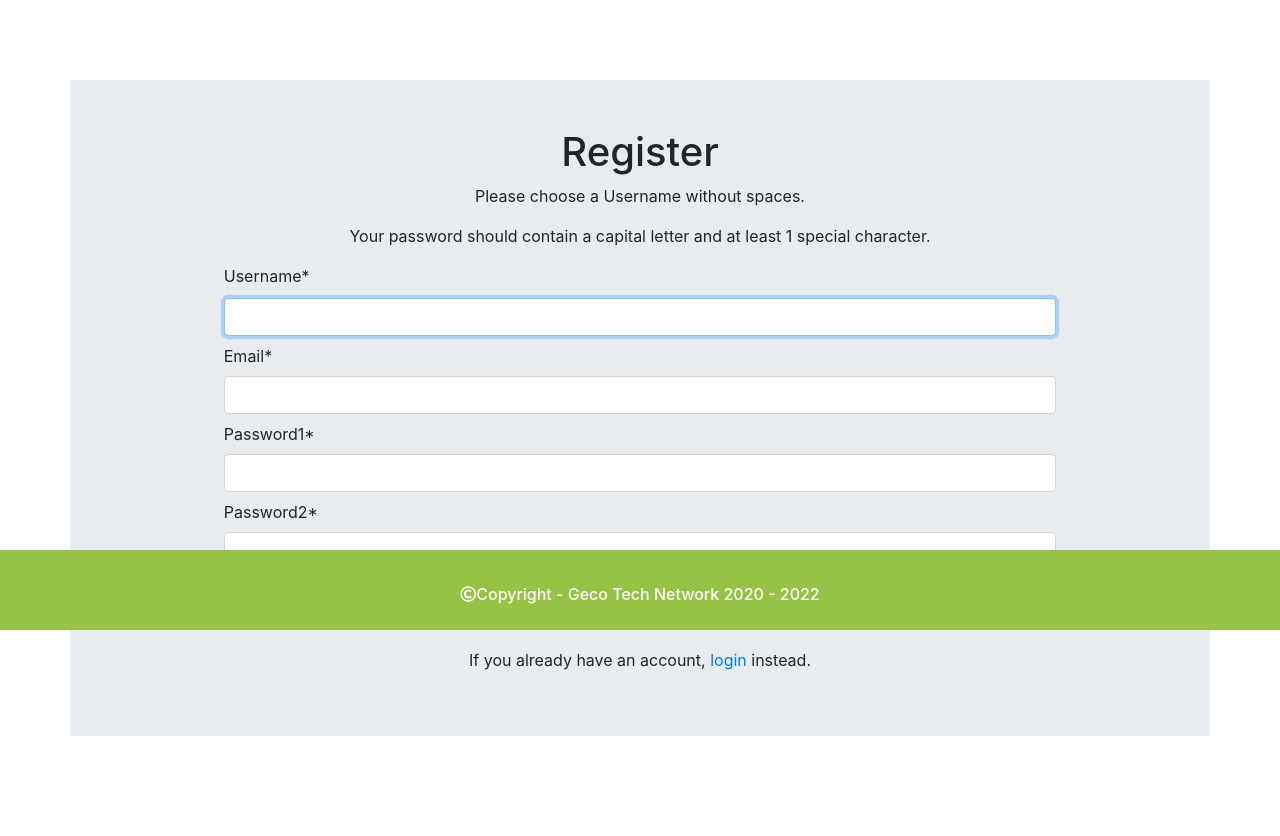
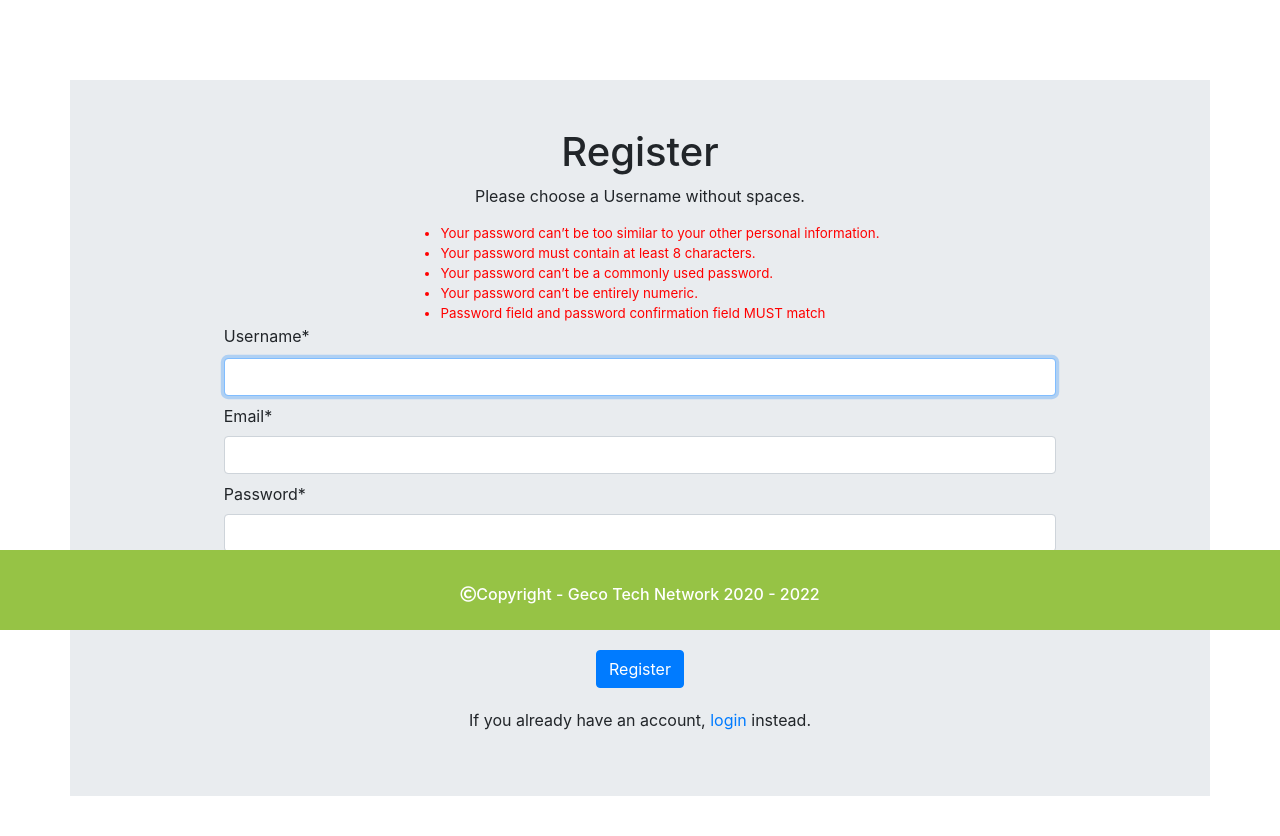
Before and after one commit to Code-Institute-Submissions/Booking-System-1, a Django app: page /register/ in a window 1280 px wide. Shown: the part 170-1006 px from the top of the page. Before the commit the page ends 906 px from the top, so only its background shows below. Run offline with Django 3.2, Linux system fonts and the light colour scheme; some libraries are stand-ins or nearby versions.

Commit message:
Add More  Registration Form Styling

```diff
--- a/booking_app/forms.py
+++ b/booking_app/forms.py
@@ -53,3 +53,8 @@
         if commit:
             user.save()
         return user
+
+    def __init__(self, *args, **kwargs):
+        super(NewUserForm, self).__init__(*args, **kwargs)
+        self.fields['password1'].label = "Password"
+        self.fields['password2'].label = "Password Confirmation"
--- a/booking_app/static/css/styles.css
+++ b/booking_app/static/css/styles.css
@@ -191,3 +191,14 @@
 #register-button {
     margin: 20px auto;
 }
+.requiredField {
+    width: 100%;
+    text-align: left;
+}
+.py-5 ul{
+    color: red;
+    text-align: left;
+    width: fit-content;
+    margin: auto;
+    font-size: smaller;
+}
--- a/booking_app/templates/booking_app/register.html
+++ b/booking_app/templates/booking_app/register.html
@@ -6,7 +6,23 @@
 <div class="container py-5">
    <h1>Register</h1>
    <p>Please choose a Username without spaces.</p>
-   <p>Your password should contain a capital letter and at least 1 special character.</p>
+   <ul>
+      <li>
+         Your password can’t be too similar to your other personal information.
+      </li>
+      <li>
+         Your password must contain at least 8 characters.
+      </li>
+      <li>
+         Your password can’t be a commonly used password.
+      </li>
+      <li>
+         Your password can’t be entirely numeric.
+      </li>
+      <li>
+         Password field and password confirmation field MUST match
+      </li>
+   </ul>
    <form method="POST">
       {% csrf_token %}
       {{ register_form|crispy }}
```
